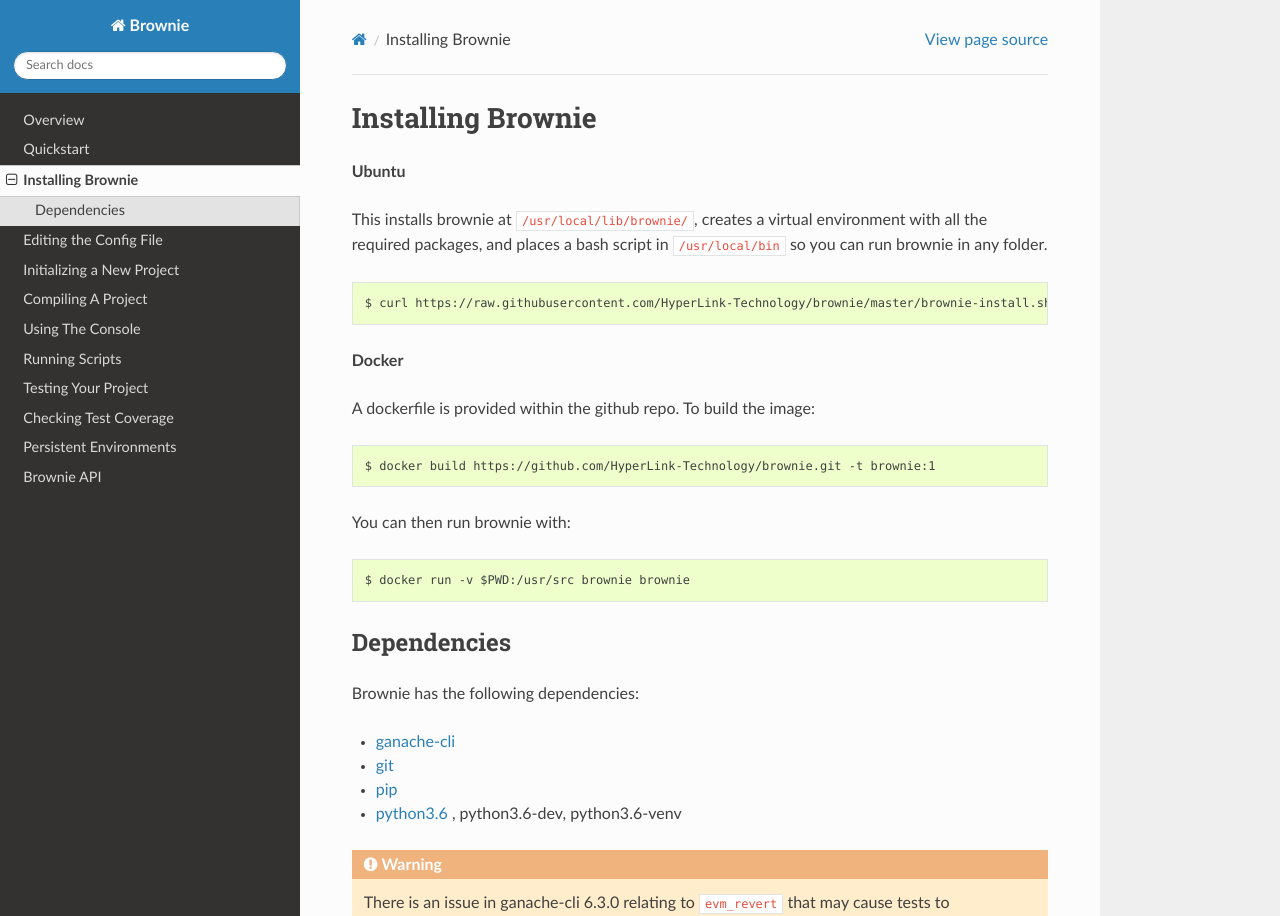
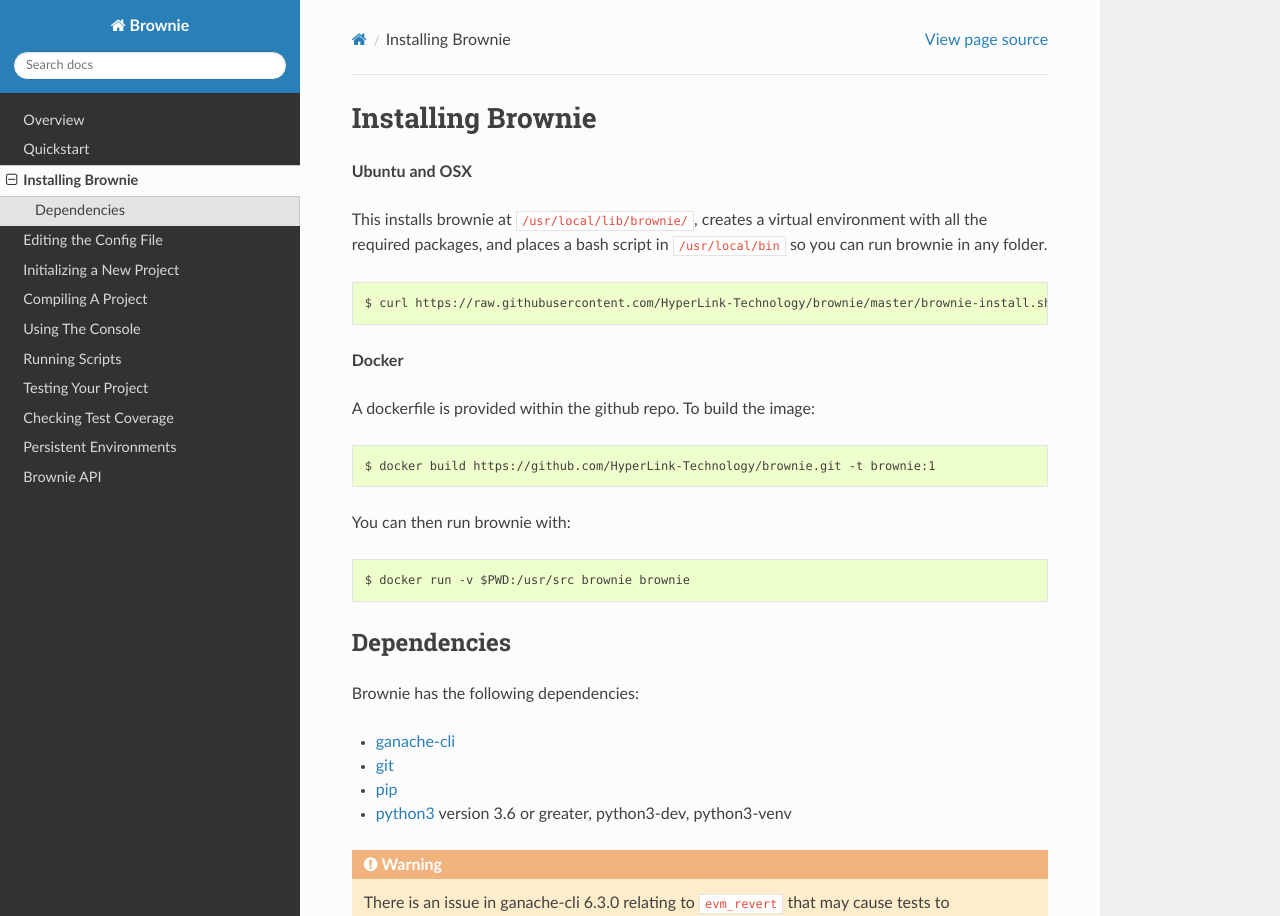
Before and after one commit to eth-brownie/brownie, a Sphinx documentation site: the page built from docs/install.rst, in a window 1280 px wide and 1261 px high. Shown: the top 916 px of the window. Built offline with Sphinx 7.4.7 and the Read the Docs theme 2.0.0, drawn with Linux system fonts in a browser that asks for light colours.

Commit message:
osx installer support

```diff
--- a/docs/install.rst
+++ b/docs/install.rst
@@ -4,14 +4,13 @@
 Installing Brownie
 ==================
 
-**Ubuntu**
+**Ubuntu and OSX**
 
 This installs brownie at ``/usr/local/lib/brownie/``, creates a virtual environment with all the required packages, and places a bash script in ``/usr/local/bin`` so you can run brownie in any folder.
 
 ::
 
     $ curl https://raw.githubusercontent.com/HyperLink-Technology/brownie/master/brownie-install.sh | sh
-
 
 **Docker**
 
@@ -36,7 +35,7 @@
 * `ganache-cli <https://github.com/trufflesuite/ganache-cli>`__
 * `git <https://git-scm.com/>`__
 * `pip <https://pypi.org/project/pip/>`__
-* `python3.6 <https://www.python.org/downloads/release/python-368/>`__ , python3.6-dev, python3.6-venv
+* `python3 <https://www.python.org/downloads/release/python-368/>`__ version 3.6 or greater, python3-dev, python3-venv
 
 .. warning:: There is an issue in ganache-cli 6.3.0 relating to ``evm_revert`` that may cause tests to unexpectedly fail. At present, it is recommended to use version `6.2.5 <https://github.com/trufflesuite/ganache-cli/releases/tag/v6.2.5>`__.
 
```
Also changed, not shown: README.md (+1 -1 lines), 1 other file.
